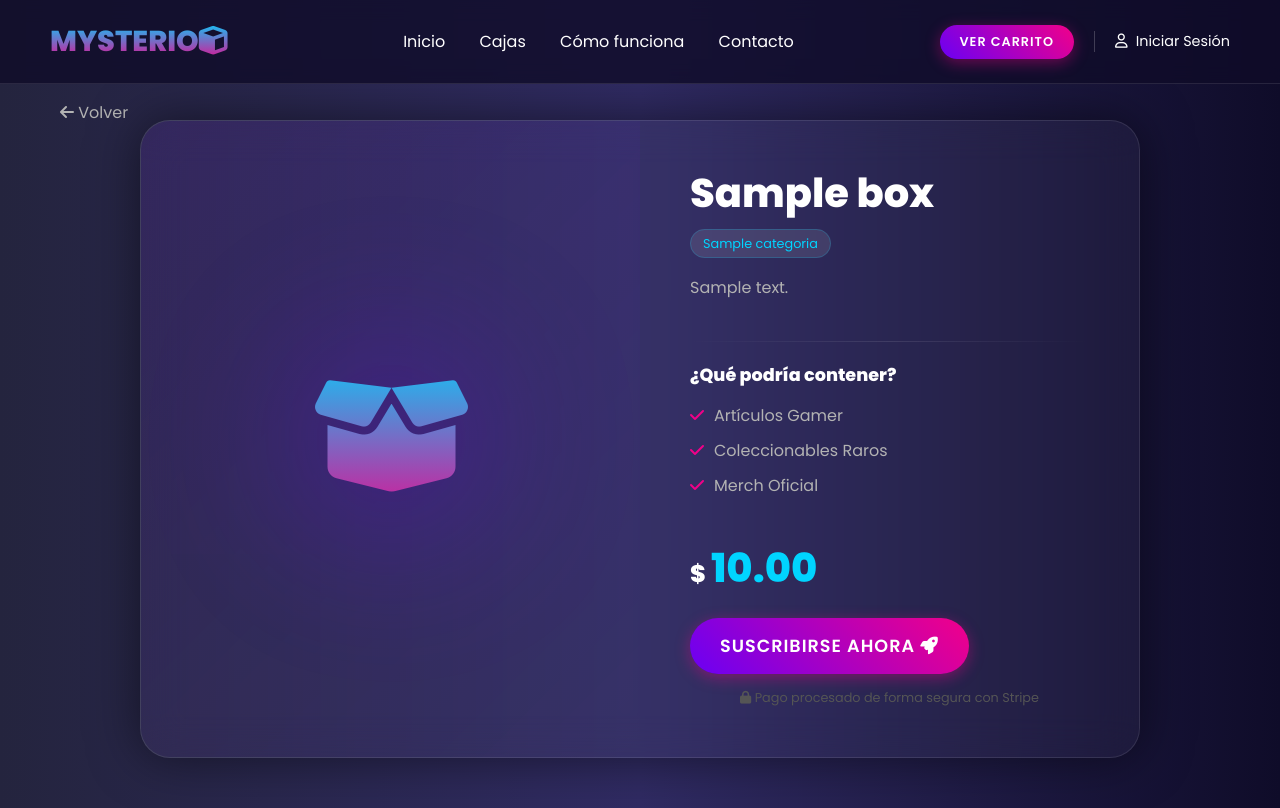
After one commit to Rapraaa/Tienda_misteriosa, a Django app: page /caja/1/ in a window 1280 px wide. The commit adds this page. Run offline with Django 5.2, Linux system fonts and the light colour scheme; tables that the repository leaves empty hold one stand-in row (values such as "Sample post").

Commit message:
Ruilova 5 'Mejora de Modelos, Simulación de pago, Vistas para cada caja'

```diff
--- a/Mystery_shop/settings.py
+++ b/Mystery_shop/settings.py
@@ -117,6 +117,8 @@ USE_TZ = True
 # https://docs.djangoproject.com/en/5.2/howto/static-files/
 
 STATIC_URL = 'static/'
+import os
+STATIC_ROOT = os.path.join(BASE_DIR, 'static')
 
 # Default primary key field type
 # https://docs.djangoproject.com/en/5.2/ref/settings/#default-auto-field
--- a/store/models.py
+++ b/store/models.py
@@ -5,9 +5,10 @@ from django.utils import timezone
 # Create your models here.
 class Producto(models.Model):#TODO Explicar para que es el models.Model
     nombre = models.CharField(max_length=50)
-    categoria = models.ForeignKey('categoria', related_name="productos", on_delete=models.PROTECT )
+    categoria = models.ManyToManyField('categoria', related_name="productos") #cambiamos a many2many para que peuda tener varias categorias
     #el related name es la forma en que se apoda la forma en que llamaremos desde el padre, es decir categoria
     #productos, es decir los hijos
+    valor = models.DecimalField(max_digits=10, decimal_places=2, default=0)
 
     def __str__(self):
         return self.nombre
@@ -18,7 +19,6 @@ class Categoria(models.Model):
 
     def __str__(self):
         return self.nombre
-
 
 class Mystery_Box(models.Model):
     nombre = models.CharField(max_length=50)
--- /dev/null
+++ b/store/templates/detalle_caja.html
@@ -0,0 +1,227 @@
+{% extends "index.html" %}
+
+{% block contenido %}
+
+<div class="container detail-container">
+
+    <a href="{% url 'home' %}" class="back-link">
+        <i class="fa-solid fa-arrow-left"></i> Volver
+    </a>
+
+    <div class="glass-panel detail-grid">
+        <div class="visual-side">
+            {% if caja.imagen %}
+                <img src="{{ caja.imagen.url }}" alt="{{ caja.nombre }}" class="box-image">
+            {% else %}
+                <div class="floating-icon-large">
+                    <i class="fa-solid fa-box-open"></i>
+                </div>
+            {% endif %}
+
+            <div class="glow-effect"></div>
+        </div>
+
+        <div class="info-side">
+            <h1 class="box-title">{{ caja.nombre }}</h1>
+
+            <div class="tags-container">
+                {% for categoria in caja.allowed_categories.all %}
+                <span class="tag">{{categoria.nombre}}</span>
+                {% endfor %}
+            </div>
+
+            <p class="description">
+                {{ caja.descripcion }}
+            </p>
+
+            <div class="separator"></div>
+
+            <h3 class="subtitle">¿Qué podría contener?</h3>
+            <ul class="features-list">
+                <li><i class="fa-solid fa-check"></i> Artículos Gamer</li>
+                <li><i class="fa-solid fa-check"></i> Coleccionables Raros</li>
+                <li><i class="fa-solid fa-check"></i> Merch Oficial</li>
+            </ul>
+
+            <div class="price-action-area">
+                <div class="price-tag">
+                    <span class="currency">$</span>{{ caja.monthly_price}}
+                </div>
+
+                <form action="{% url 'compra_exitosa' caja.id %}" method="POST">
+                    {% csrf_token %}
+                    <button type="submit" class="btn btn-primary btn-lg btn-glow">
+                        Suscribirse Ahora <i class="fa-solid fa-rocket"></i>
+                    </button>
+                </form>
+            </div>
+
+            <p class="secure-text">
+                <i class="fa-solid fa-lock"></i> Pago procesado de forma segura con Stripe
+            </p>
+        </div>
+    </div>
+</div>
+
+<style>
+    .detail-container {
+        padding-top: 120px;
+        padding-bottom: 50px;
+        min-height: 100vh;
+        display: flex;
+        align-items: center;
+        justify-content: center;
+        position: relative;
+    }
+
+    .back-link {
+        position: absolute;
+        top: 100px;
+        left: 20px;
+        color: var(--text-muted);
+        text-decoration: none;
+        transition: 0.3s;
+    }
+    .back-link:hover { color: var(--highlight); transform: translateX(-5px); }
+
+    .glass-panel {
+        background: rgba(255, 255, 255, 0.03);
+        backdrop-filter: blur(20px);
+        border: 1px solid rgba(255, 255, 255, 0.1);
+        border-radius: 30px;
+        overflow: hidden;
+        width: 100%;
+        max-width: 1000px;
+        box-shadow: 0 0 50px rgba(0,0,0,0.5);
+    }
+
+    .detail-grid {
+        display: grid;
+        grid-template-columns: 1fr 1fr;
+    }
+
+    /* --- Visual Side --- */
+    .visual-side {
+        background: linear-gradient(135deg, rgba(106, 0, 244, 0.1), rgba(0, 0, 0, 0));
+        display: flex;
+        align-items: center;
+        justify-content: center;
+        position: relative;
+        min-height: 400px;
+    }
+
+    .floating-icon-large {
+        font-size: 8rem;
+        background: -webkit-linear-gradient(var(--highlight), var(--accent));
+        -webkit-background-clip: text;
+        -webkit-text-fill-color: transparent;
+        animation: float 6s infinite ease-in-out;
+        z-index: 2;
+    }
+
+    .glow-effect {
+        position: absolute;
+        width: 200px;
+        height: 200px;
+        background: var(--primary);
+        filter: blur(80px);
+        opacity: 0.3;
+        border-radius: 50%;
+        z-index: 1;
+    }
+
+    /* --- Info Side --- */
+    .info-side {
+        padding: 50px;
+        display: flex;
+        flex-direction: column;
+    }
+
+    .box-title {
+        font-size: 2.5rem;
+        margin-bottom: 15px;
+        line-height: 1.1;
+    }
+
+    .tags-container { margin-bottom: 20px; }
+    .tag {
+        background: rgba(255,255,255,0.1);
+        padding: 5px 12px;
+        border-radius: 15px;
+        font-size: 0.8rem;
+        margin-right: 10px;
+        color: var(--highlight);
+        border: 1px solid rgba(0, 212, 255, 0.2);
+    }
+
+    .description {
+        color: var(--text-muted);
+        line-height: 1.6;
+        margin-bottom: 20px;
+    }
+
+    .separator {
+        height: 1px;
+        background: linear-gradient(90deg, transparent, rgba(255,255,255,0.1), transparent);
+        margin: 20px 0;
+    }
+
+    .subtitle { font-size: 1.1rem; margin-bottom: 15px; color: var(--text-main); }
+
+    .features-list {
+        list-style: none;
+        margin-bottom: 30px;
+    }
+    .features-list li {
+        margin-bottom: 10px;
+        color: var(--text-muted);
+        display: flex;
+        align-items: center;
+    }
+    .features-list i {
+        color: var(--accent);
+        margin-right: 10px;
+    }
+
+    /* --- Precio y Botón --- */
+    .price-action-area {
+        margin-top: auto; /* Empuja esto al fondo */
+        display: flex;
+        align-items: center;
+        justify-content: space-between;
+        gap: 20px;
+        flex-wrap: wrap;
+    }
+
+    .price-tag {
+        font-size: 2.5rem;
+        font-weight: 800;
+        color: var(--highlight);
+    }
+    .currency { font-size: 1.5rem; color: var(--text-main); margin-right: 5px;}
+
+    .btn-lg {
+        padding: 15px 30px;
+        font-size: 1.1rem;
+        flex-grow: 1; /* El botón ocupa el espacio restante */
+        text-align: center;
+    }
+
+    .secure-text {
+        margin-top: 15px;
+        font-size: 0.8rem;
+        color: #555;
+        text-align: center;
+    }
+
+    /* Responsive */
+    @media (max-width: 768px) {
+        .detail-grid { grid-template-columns: 1fr; }
+        .visual-side { min-height: 250px; }
+        .info-side { padding: 30px; }
+        .price-action-area { flex-direction: column; text-align: center; }
+        .btn-lg { width: 100%; }
+    }
+</style>
+
+{% endblock %}
--- a/store/templates/index.html
+++ b/store/templates/index.html
@@ -181,7 +181,12 @@
             position: relative;
             overflow: hidden;
             backdrop-filter: blur(15px);
+
+            display: flex;
+            flex-direction: column;
+            height: 100%;
         }
+
 
         .mystery-card::before {
             content: '';
@@ -215,10 +220,12 @@
         }
 
         .price {
+            margin-top: auto;
+
             font-size: 1.8rem;
             font-weight: 700;
             color: var(--accent);
-            margin: 15px 0;
+            margin-bottom: 15px;
             display: block;
         }
 
--- a/store/urls.py
+++ b/store/urls.py
@@ -3,5 +3,7 @@ from .views import *
 
 urlpatterns = [
     path("", home, name="home"),
-    path("boxes/", boxes, name="boxes")
+    path("caja/<int:id>/", box, name="box"),
+    path("caja/<int:id>/comprar", simulacion, name="simulacion"),
+    path("compra-exitosa/<int:id>/", compra_exitosa,name='compra_exitosa' )
 ]
--- a/store/views.py
+++ b/store/views.py
@@ -1,10 +1,21 @@
-from django.shortcuts import render
+from django.shortcuts import render, get_object_or_404
+from .models import Mystery_Box
 
 # Create your views here.
 def home(request):
-    return render(request, "store/templates/home.html")
+    cajitas= Mystery_Box.objects.all()
+    return render(request, "store/templates/home.html", {'boxes' : cajitas})
     #funcion render
 
 
-def boxes(request):
+def box(request, id): #COMO LAS CAJAS RECIBEN UN ID PARA VER QUE HACER CON EL HTML PONEMOS ACA EL ID
+    box = get_object_or_404(Mystery_Box, id=id)
+    return render(request, "store/templates/detalle_caja.html", {'caja' : box})
+
+
+def simulacion(request):
     pass
+
+def compra_exitosa(request, id):
+    box = get_object_or_404(Mystery_Box, id=id)
+    return render(request, "store/templates/pago_exitoso.html", {'caja' : box})
```
Also changed, not shown: store/templates/home.html (+8 -5 lines), store/templates/pago_exitoso.html (added, +134 -0 lines), store/migrations/0003_producto_valor.py (added), store/migrations/0004_remove_producto_categoria_producto_categorias.py (added), store/migrations/0005_rename_categorias_producto_categoria.py (added), 1 other file.
